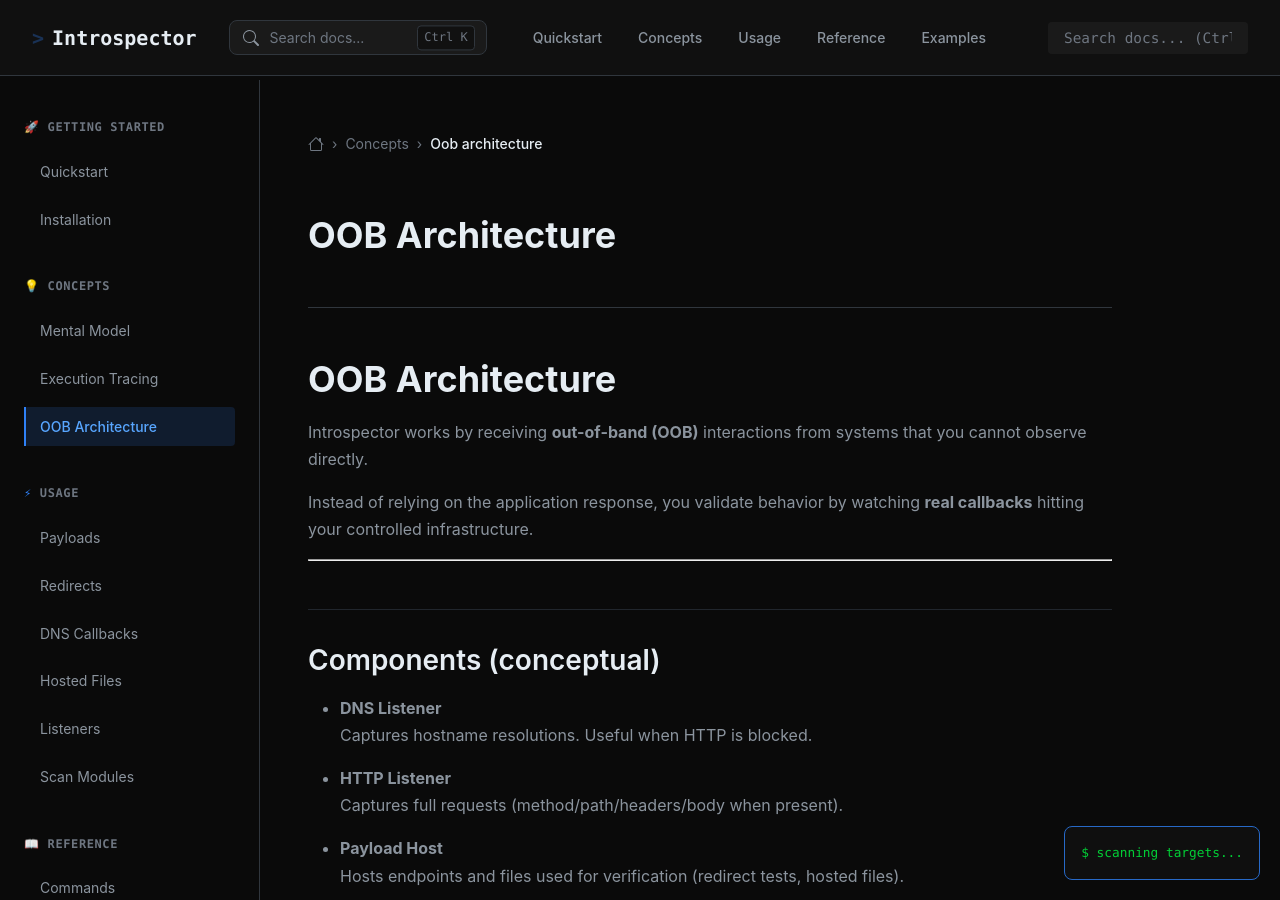
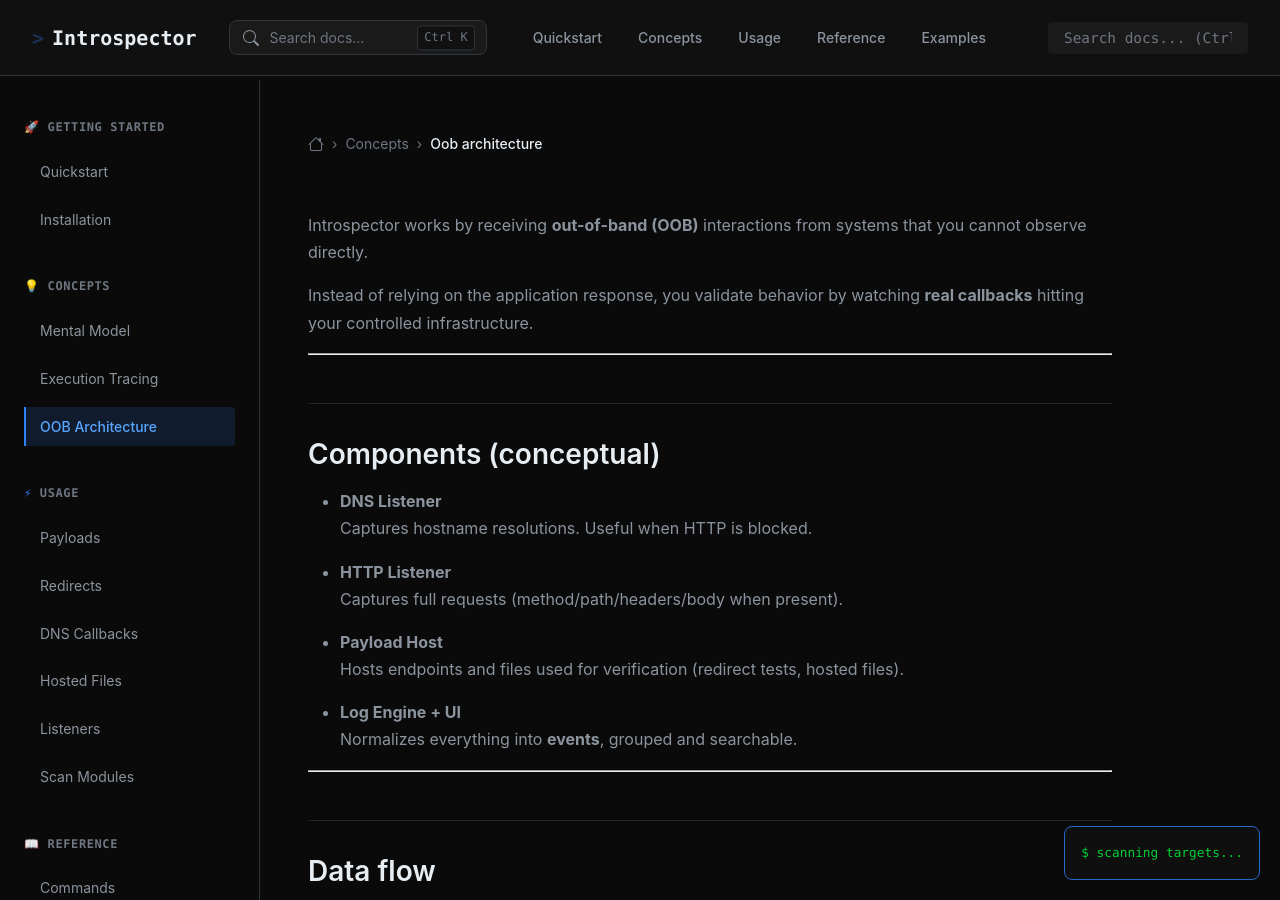
Before and after one commit to Dedal0/Introspector-Docs, a Jekyll site: the page built from concepts/oob-architecture.md, in a window 1280 px wide and 900 px high. Built offline with Jekyll 4.4.1, drawn with Linux system fonts in a browser that asks for light colours; our own code applies the rules of GitHub Pages for plain Markdown files.

Commit message:
Update oob-architecture.md

```diff
--- a/concepts/oob-architecture.md
+++ b/concepts/oob-architecture.md
@@ -1,6 +1,4 @@
 
-
-# OOB Architecture
 
 Introspector works by receiving **out-of-band (OOB)** interactions from systems that you cannot observe directly.
 
```
